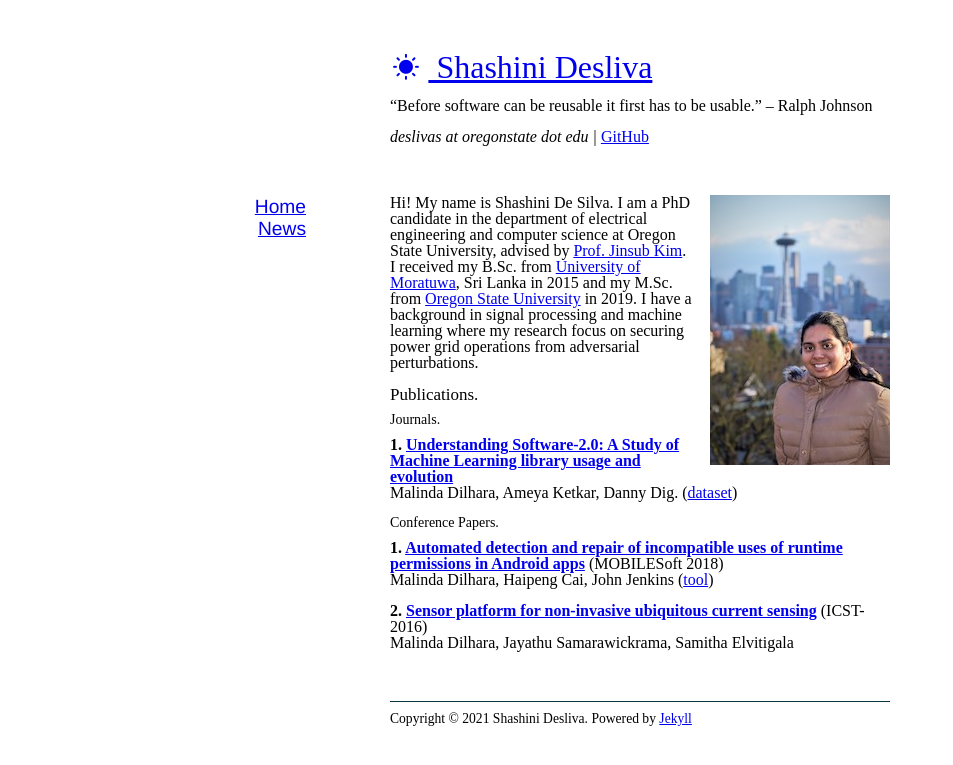
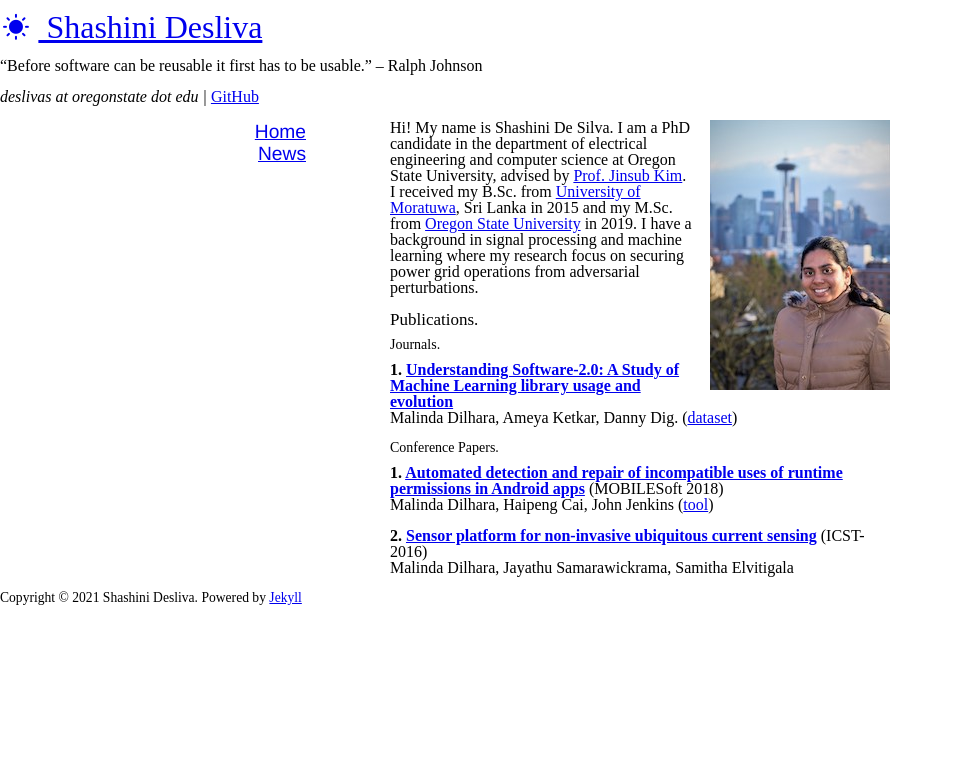
Before and after one commit to shashidesilvas/shashidesilvas.github.io, a Jekyll site: the page built from index.markdown, in a window 1280 px wide. Shown: the top 765 px of the page, without its empty margins (0-953 px from the left). Built offline with Jekyll 4.4.1, drawn with Linux system fonts in a browser that asks for light colours; nearby versions of some CDN libraries; the list of posts is cut into pages by our own code.

Commit message:
Update style.css

```diff
--- a/assets/css/style.css
+++ b/assets/css/style.css
@@ -8,7 +8,7 @@ html, body, div, span, applet, object, iframe, h1, h2, h3, h4, h5, h6, p, blockq
 	vertical-align: baseline;
 }
 article, aside, details, figcaption, figure, footer, header, hgroup, menu, nav, section {
-	display: block;
+	display: contents;
 }
 body {
 	line-height: 1;
```
